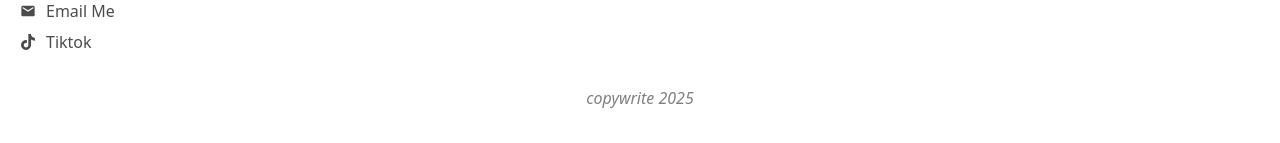
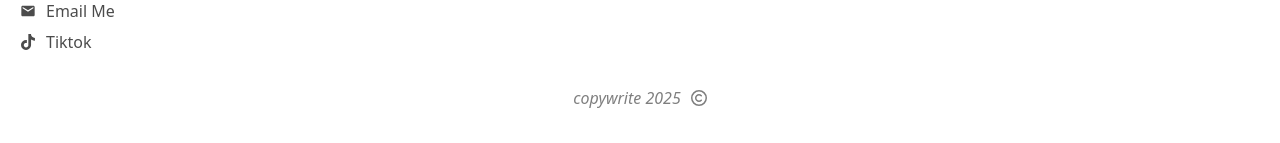
Before and after one commit to bezbrain/product-listing-with-dee, a React (Vite) app: page / in a window 1280 px wide. Shown: the part 2033-2176 px from the top of the page. Built offline with nearby package versions, Linux system fonts and the light colour scheme.

Commit message:
home screen done

```diff
--- a/src/pages/Products.tsx
+++ b/src/pages/Products.tsx
@@ -13,6 +13,12 @@ import { useState } from "react";
 const Products = () => {
   const [ismenu, setIsMenu] = useState<boolean>(false);
 
+  const handleContactUs = () => {
+    const contact = document.querySelector(".contactUs");
+    if (contact) {
+      contact.scrollIntoView({ behavior: "smooth" });
+    }
+  };
   const handleScroll = () => {};
   return (
     <div>
@@ -25,8 +31,10 @@ const Products = () => {
             </Link>
           </div>
           <div className="headItem">
-            <button className="btn">Contact us</button>
-            <div className="menuIcon">
+            <button onClick={handleContactUs} className="btn">
+              Contact us
+            </button>
+            <div onClick={() => setIsMenu(true)} className="menuIcon">
               <FiMenu size={30} />
             </div>
           </div>
--- a/src/pages/home.tsx
+++ b/src/pages/home.tsx
@@ -6,6 +6,7 @@ import { MdEmail } from "react-icons/md";
 import { SiTiktok } from "react-icons/si";
 import { MdClose } from "react-icons/md";
 import { FaHandshake } from "react-icons/fa";
+import { FaRegCopyright } from "react-icons/fa6";
 
 import logo from "../assets/logo-copy.png";
 import backimg from "../assets/images/background.png";
@@ -14,13 +15,25 @@ import { useState } from "react";
 const Home = () => {
   const [ismenu, setIsMenu] = useState<boolean>(false);
 
+  const service = document.querySelector(".service");
+  const about = document.querySelector(".about");
+
   const handleContactUs = () => {
     const contact = document.querySelector(".contactUs");
     if (contact) {
       contact.scrollIntoView({ behavior: "smooth" });
     }
   };
-  const handleScroll = () => {};
+  const handleScroll = (screen: string) => {
+    if (screen === "service" && service) {
+      setIsMenu(false);
+      service.scrollIntoView({ behavior: "smooth" });
+    }
+    if (screen === "about" && about) {
+      setIsMenu(false);
+      about.scrollIntoView({ behavior: "smooth" });
+    }
+  };
 
   return (
     <div>
@@ -55,10 +68,10 @@ const Home = () => {
               <FaHandshake color="#f6ff00ff" size={40} />
             </div>
             <div className="ppCon">
-              <p className="pp" onClick={() => handleScroll()}>
+              <p className="pp" onClick={() => handleScroll("service")}>
                 Our Service
               </p>
-              <p className="pp" onClick={() => handleScroll()}>
+              <p className="pp" onClick={() => handleScroll("about")}>
                 About Us
               </p>
               <Link className="pp" to="/products">
@@ -215,7 +228,10 @@ const Home = () => {
             <SiTiktok />
             <p>Tiktok</p>
           </a>
-          <p className="copywrite">copywrite 2025</p>
+          <div className="copywrite">
+            <p>copywrite 2025</p>
+            <FaRegCopyright />
+          </div>
         </div>
       </div>
     </div>
--- a/src/pages/pages.css
+++ b/src/pages/pages.css
@@ -182,6 +182,7 @@
 .service {
   padding: 20px;
   background-color: #c0c0c0;
+  scroll-margin-top: 70px;
 }
 .service h1 {
   color: #009000;
@@ -206,6 +207,7 @@
 .about {
   background-color: #2f3b2f;
   padding: 20px;
+  scroll-margin-top: 70px;
 }
 .about h1 {
   color: #009000;
@@ -237,7 +239,12 @@
   margin-top: -25px;
 }
 .copywrite {
-  text-align: center;
+  display: flex;
+  flex-direction: row;
+  align-items: center;
+  gap: 10px;
   font-style: italic;
   opacity: 0.5;
+  width: fit-content;
+  margin-inline: auto;
 }
```
